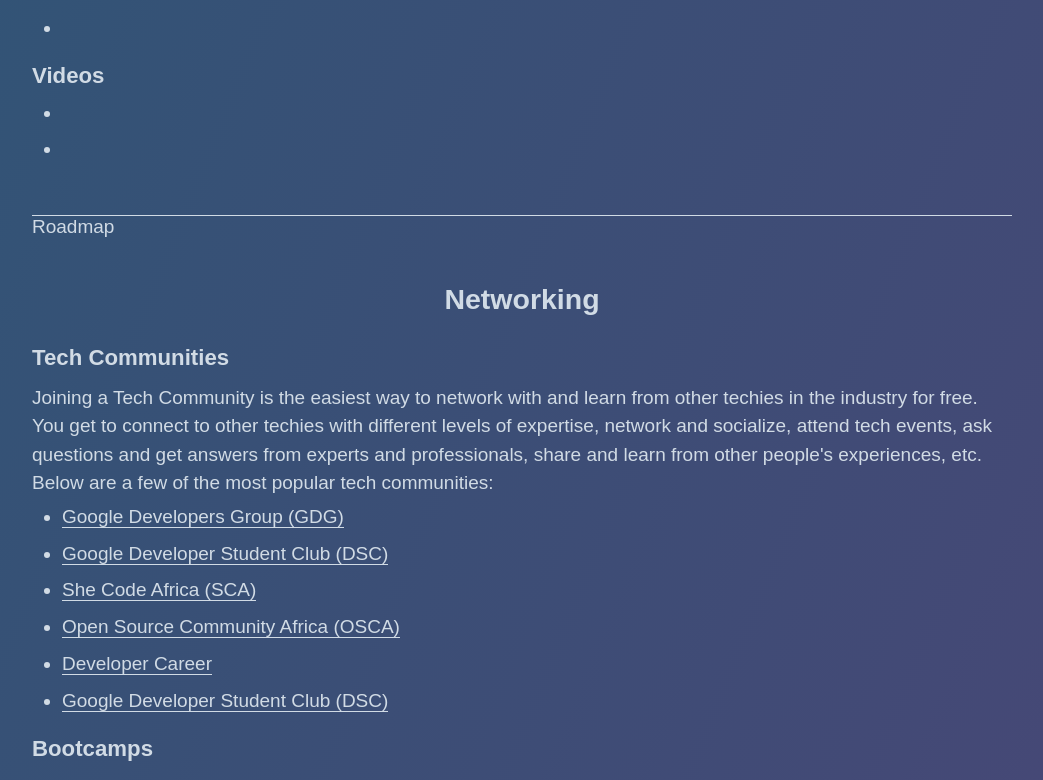
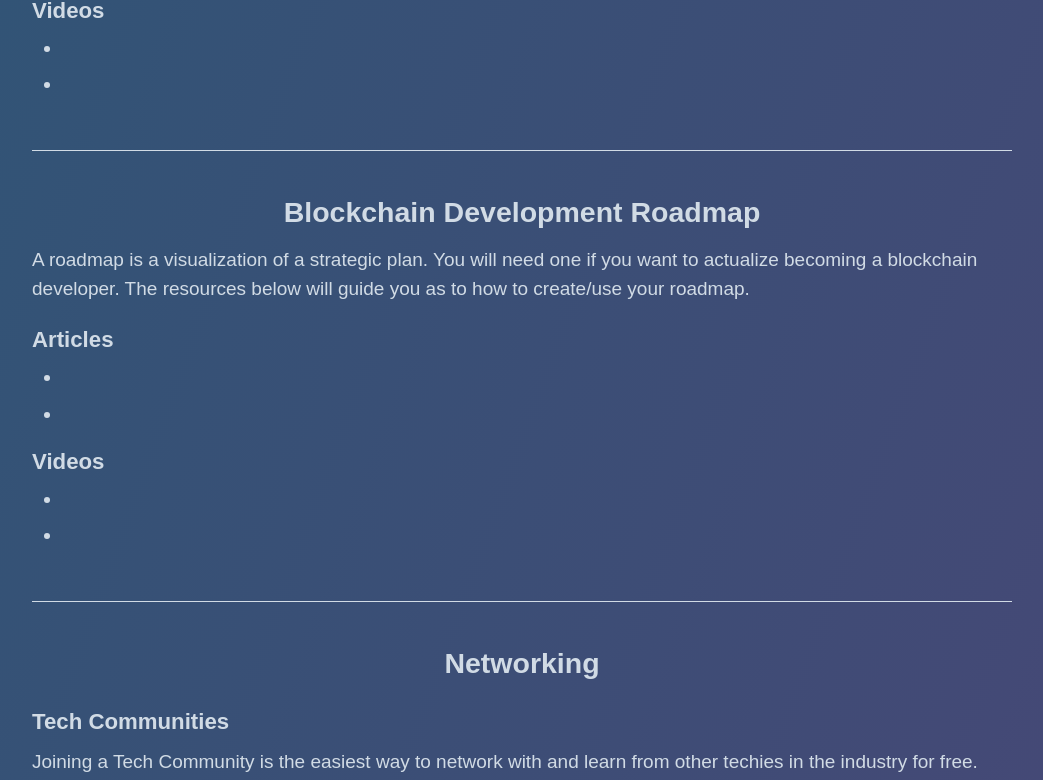
Before and after one commit to Timonwa/techroadmap, a React (Create React App) app: page /blockchain in a window 1280 px wide. Shown: the part 1061-1841 px from the top of the page, without its empty margins (118-1161 px from the left). Built offline with nearby package versions, Linux system fonts and the light colour scheme.

Commit message:
added blockchain roadmap section section.

```diff
--- a/src/components/blockchainPageContent/Roadmap.js
+++ b/src/components/blockchainPageContent/Roadmap.js
@@ -1,9 +1,57 @@
-import React from 'react'
+/* eslint-disable react/jsx-no-target-blank */
+import React from "react";
+import { ResourceSection } from "../../styles/styled-components/ResourceSection.styled.js";
+import { ResourceSectionHeading } from "../../styles/styled-components/ResourceSectionHeading.styled.js";
+import { ResourceSectionBody } from "../../styles/styled-components/ResourceSectionBody.styled.js";
+import { ResourceSectionLinks } from "../../styles/styled-components/ResourceSectionLinks.styled.js";
+import { ResourceCard } from "../../styles/styled-components/ResourceCard.styled.js";
+import { ResourceCardTitle } from "../../styles/styled-components/ResourceCardTitle.styled.js";
+import { ResourceCardLinks } from "../../styles/styled-components/ResourceCardLinks.styled.js";
+import { ResourceLink } from "../../styles/styled-components/ResourceLink.styled.js";
 
 const Roadmap = () => {
-	return (
-		<div>Roadmap</div>
-	)
-}
+  return (
+    <ResourceSection id="roadmap">
+      <ResourceSectionHeading>
+        Blockchain Development Roadmap
+      </ResourceSectionHeading>
 
-export default Roadmap
+      <ResourceSectionBody>
+        <p>
+          A roadmap is a visualization of a strategic plan. You will need one if
+          you want to actualize becoming a blockchain developer. The resources
+          below will guide you as to how to create/use your roadmap.
+        </p>
+      </ResourceSectionBody>
+
+      <ResourceSectionLinks>
+        {/* articles */}
+        <ResourceCard>
+          <ResourceCardTitle>Articles</ResourceCardTitle>
+          <ResourceCardLinks>
+            <ResourceLink>
+              <a target="_blank" href="#"></a>
+            </ResourceLink>
+            <ResourceLink>
+              <a target="_blank" href="#"></a>
+            </ResourceLink>
+          </ResourceCardLinks>
+        </ResourceCard>
+        {/* videos */}
+        <ResourceCard>
+          <ResourceCardTitle>Videos</ResourceCardTitle>
+          <ResourceCardLinks>
+            <ResourceLink>
+              <a target="_blank" href="#"></a>
+            </ResourceLink>
+            <ResourceLink>
+              <a target="_blank" href="#"></a>
+            </ResourceLink>
+          </ResourceCardLinks>
+        </ResourceCard>
+      </ResourceSectionLinks>
+    </ResourceSection>
+  );
+};
+
+export default Roadmap;
--- a/src/components/blockchainPageContent/WhatIs.js
+++ b/src/components/blockchainPageContent/WhatIs.js
@@ -20,9 +20,9 @@ const WhatIs = () => {
 
       <ResourceSectionBody>
         <p>
-          Blockchain development is the process of creating a new kind of
+          {/* Blockchain development is the process of creating a new kind of
           digital ledger that is based on a consensus algorithm. The consensus
-          algorithm is a set of rules that govern the ledger.
+          algorithm is a set of rules that govern the ledger. */}
         </p>
         <p>
           Learn more about what blockchain development is by clicking the links
```
